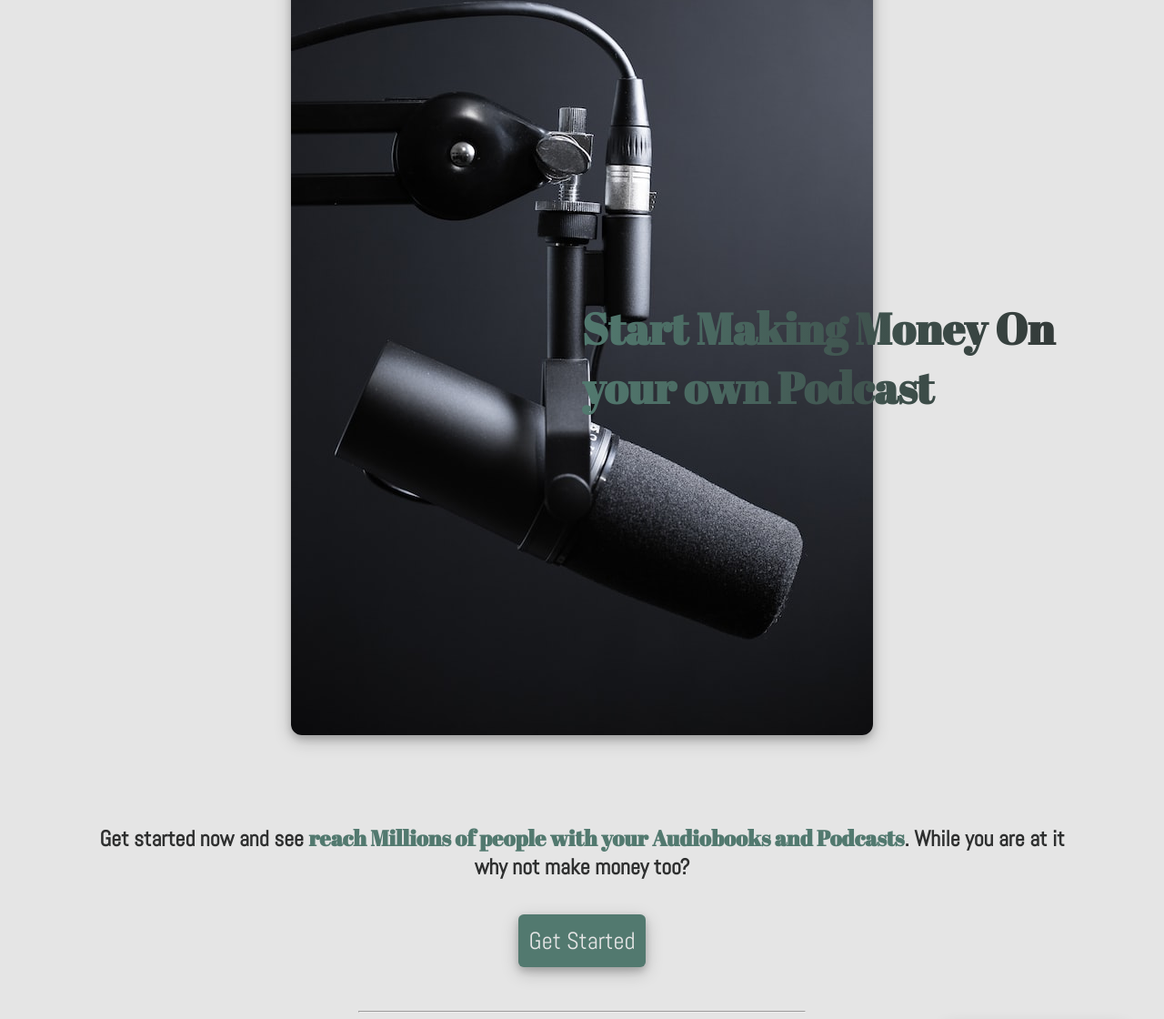
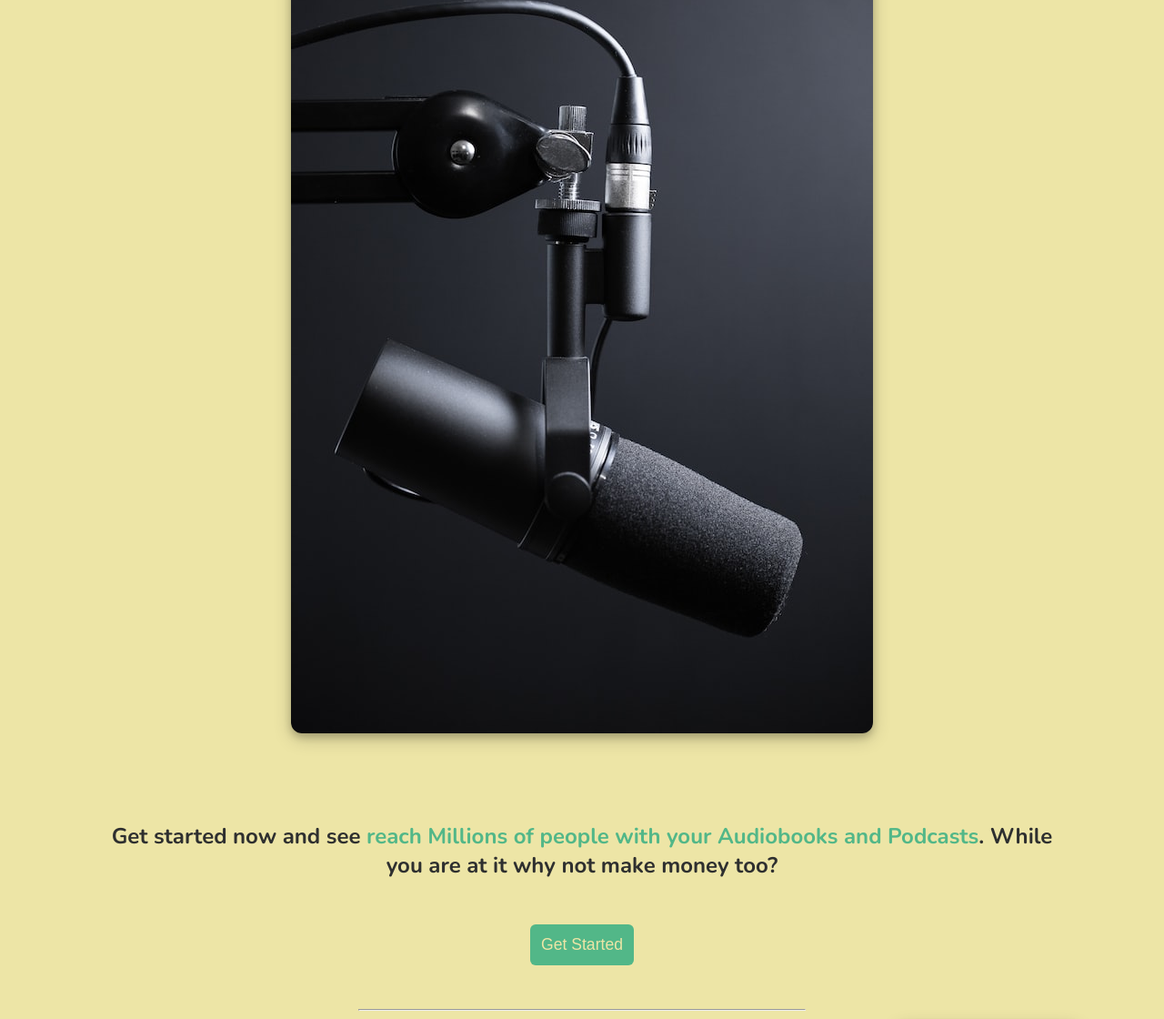
Before and after one commit to purpledmango/Swimble-HTML-Template, a plain HTML site: page index.html in a window 1280 px wide. Shown: the part 263-1383 px from the top of the page at 91% size. Drawn offline with nearby package versions, Linux system fonts and the light colour scheme.

Commit message:
color scheme updated

```diff
--- a/index.html
+++ b/index.html
@@ -49,7 +49,6 @@
 <!-- BRANDING 1 -->
 	<section class="branding">
 		<div>
-			<div> <h3 class="gradient">Start Making Money On your own Podcast</h3></div>
 
 			<img src="img/podcast mic.jpg">
 		</div>
@@ -58,7 +57,7 @@
 
 	<section class="pitch">
 
-		<h3> Get started now and see <span class="highlight">reach Millions of people with your Audiobooks and Podcasts</span>. While you are at it why not make money too?</h3>
+		<h3> Get started now and see <span class="highlight2">reach Millions of people with your Audiobooks and Podcasts</span>. While you are at it why not make money too?</h3>
 
 		<a href="signup.html" class="button"> Get Started </a>
 
@@ -109,7 +108,6 @@
 <!-- BRANDING -->
 	<section class="branding">
 		<div>
-			<div> <h3 class="gradient">Share your Audiobooks to the world</h3></div>
 
 			<img src="img/male podcasting.jpg">
 		</div>
@@ -118,7 +116,7 @@
 
 	<section class="pitch">
 
-		<h3> <span class="highlight"> Love Talking your thoughts out?</span> Share them with others and earn along the way <span class="highlight">from the Comfort of Your home</span></h3>
+		<h3> <span class="highlight2"> Love Talking your thoughts out?</span> Share them with others and earn along the way <span class="highlight2">from the Comfort of Your home</span></h3>
 
 		<a href="signup.html" class="button"> Sign Up </a>
 
@@ -168,7 +166,6 @@
 <!-- BRANDING 3 -->
 	<section class="branding">
 		<div>
-			<div> <h3 class="gradient">Start Making Money On your own Podcast</h3></div>
 
 			<img src="img/podcast mic.jpg">
 		</div>
@@ -177,7 +174,7 @@
 
 	<section class="pitch">
 
-		<h3> Get started now and see <span class="highlight">reach Millions of people with your Audiobooks and Podcasts</span>. While you are at it why not make money too?</h3>
+		<h3> Get started now and see <span class="highlight2">reach Millions of people with your Audiobooks and Podcasts</span>. While you are at it why not make money too?</h3>
 
 		<a href="signup.html" class="button"> Get Started </a>
 
--- a/style.css
+++ b/style.css
@@ -1,15 +1,13 @@
-@import url('https://fonts.googleapis.com/css2?family=Abel&family=Abril+Fatface&display=swap');
-@import url('https://fonts.googleapis.com/css2?family=Alata&display=swap');
-
+@import url('https://fonts.googleapis.com/css2?family=Alfa+Slab+One&family=Nunito:ital,wght@0,200;0,300;0,400;0,700;1,200;1,300&display=swap');
 :root{
-	--color-bg: #e5e5e5;
-	--color-accent: #52796f;
+	--color-bg: #EDE5A6;
+	--color-accent: #52B788;
 	--color-typo: #2E2F2F;
 
 	/*	TYPOGRAPHY */
-	--font-accent: 'Abril Fatface', cursive;
-	--main-font: 'Abel', sans-serif;
-	--menu--font: font-family: 'Alata', sans-serif;
+	--font-accent: 'Alfa Slab One', cursive;
+	--main-font:'Nunito', sans-serif;
+	--menu--font:'Alata', sans-serif;
 }
 
 *{
@@ -27,7 +25,7 @@ body{
 	font-family: var(--main-font);
 	background: var(--color-bg);
 	color: var(--color-typo);
-	font-size: 1.65rem;
+	font-size: 1.1rem;
 	margin: 1.5rem;
 }
 
@@ -115,8 +113,15 @@ nav .mobile__menu{
 
 .highlight{
 	color: var(--color-accent);
+	font-weight: 100;
+	letter-spacing: 0.02px;
+	font-family: var(--font-accent);
+
+}
+.highlight2{
+	color: var(--color-accent);
 	font-weight: 600;
-	font-family: var(--font-accent);
+
 
 }
 
@@ -132,15 +137,17 @@ nav .mobile__menu{
 	position: relative;
 }
 
-.branding div {
-	position: relative;
+
+.brand__heading{
+	font-size: 2rem;
+	color: var(--color-accent);
 }
 
 .branding div div{
 	position: absolute;
-	top: 50%;
-  	left: 50%;
-	font-size: 2.59rem;
+	top: 10%;
+  left: 10%;
+
 	font-family: var(--font-accent);
 
 
@@ -172,15 +179,16 @@ nav .mobile__menu{
 	padding: 12px;
 	border: 2px;
 	border-radius: 6px;
-	margin: auto;
+	margin-top: 12px;
+
 	text-align: center;
-	box-shadow: 0 4px 8px 0 rgba(0, 0, 0, 0.2), 0 6px 20px 0 rgba(0, 0, 0, 0.19);
-	transition: scale,  0.9s ease-out 0.50ms;
+
+	transition: scale,  0.4s ease-out 0.2ms;
 }
 
 .button:hover {
   background-color: var(--color-typo);
-  scale: 1.12;
+  scale: 1.02;
   padding: 1.3rem;
 }
 
@@ -192,7 +200,7 @@ nav .mobile__menu{
 
 .tile{
 	display: grid;
-	justify-content: space-around;
+
 	width: 100%;
 	margin: 0px;
 	padding: 12px 0;
@@ -464,9 +472,7 @@ nav .mobile__menu{
 	padding: 2.3rem;
 	}
 
-	.gradient{
-		font-size: 3rem;
-	}
+
 }
 
 /* Extra large devices (large laptops and desktops, 1200px and up) */
```
